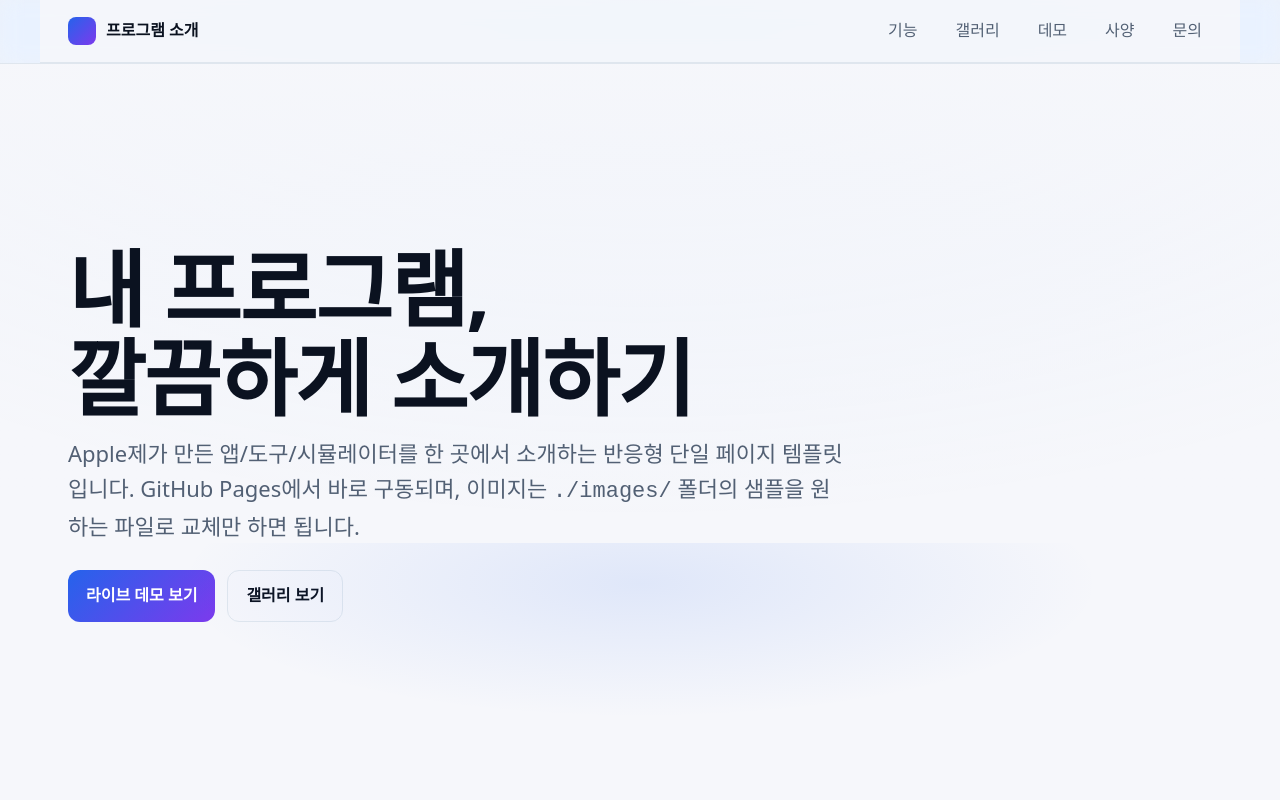
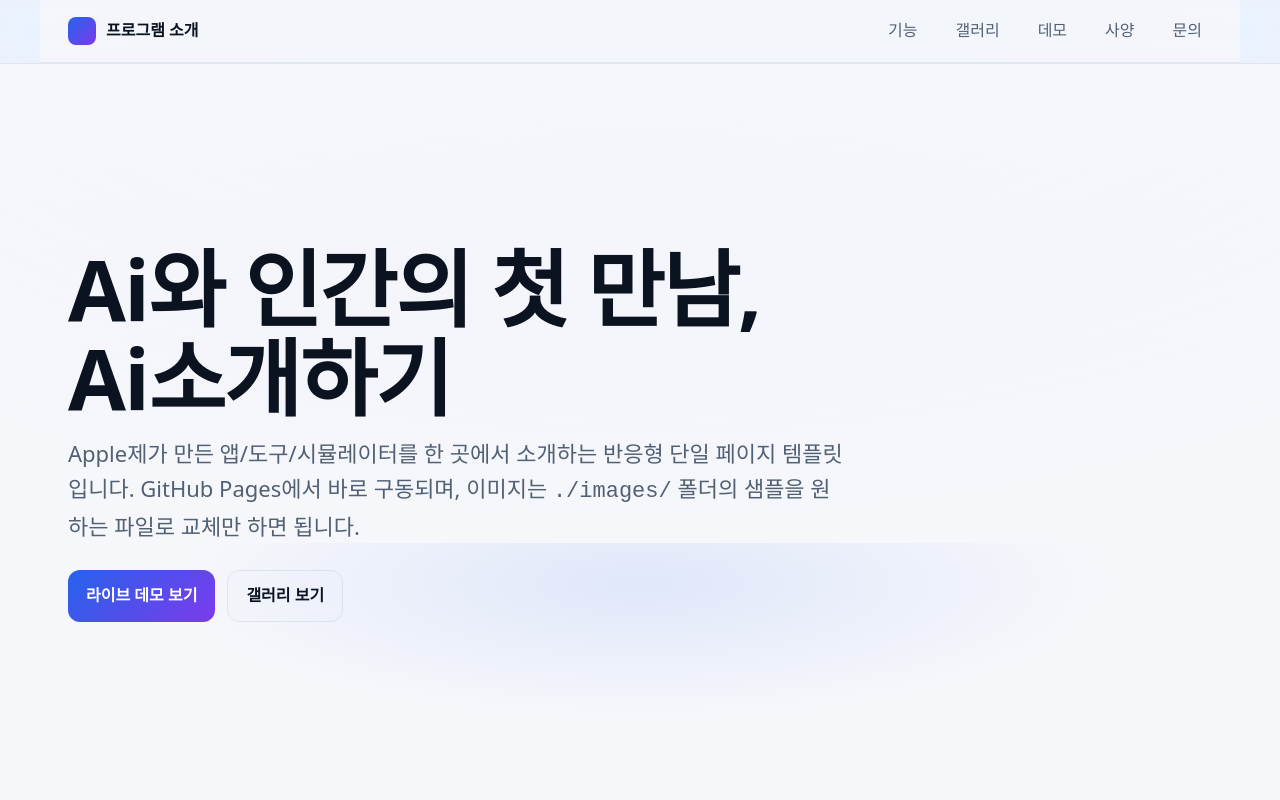
Before and after one commit to a85339559-sys/ljh6625, a plain HTML site: page index.html in a window 1280 px wide. Shown: the top 800 px of the page. Drawn offline with Linux system fonts and the light colour scheme.

Commit message:
Update index.html

```diff
--- a/index.html
+++ b/index.html
@@ -144,7 +144,7 @@
   <!-- Hero -->
   <section id="intro" class="hero">
     <div class="wrap">
-      <h1>내 프로그램, <br/>깔끔하게 소개하기</h1>
+      <h1>Ai와 인간의 첫 만남, <br/>Ai소개하기</h1>
       <p class="lead">Apple제가 만든 앱/도구/시뮬레이터를 한 곳에서 소개하는 반응형 단일 페이지 템플릿입니다. GitHub Pages에서 바로 구동되며, 이미지는 <code>./images/</code> 폴더의 샘플을 원하는 파일로 교체만 하면 됩니다.</p>
       <div class="cta">
         <a class="btn primary" href="#demos">라이브 데모 보기</a>
```
